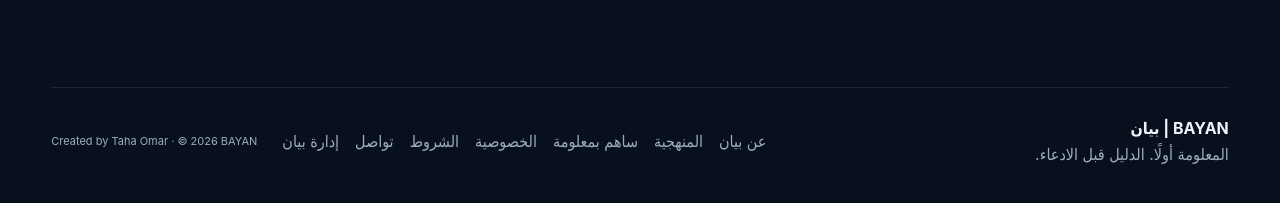
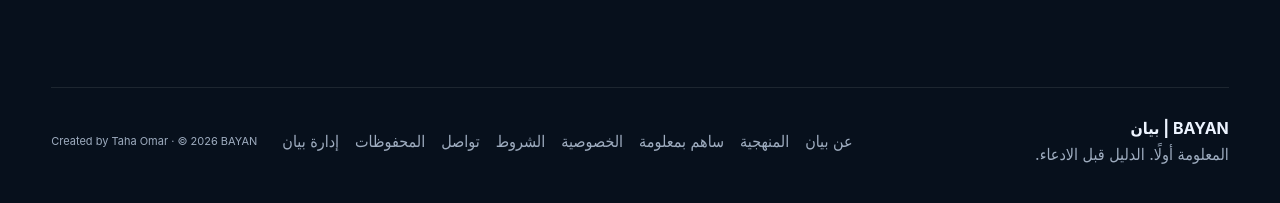
Before and after one commit to TaHa41/BAYAN, a website: page public/index.html in a window 1280 px wide. Shown: the part 305-508 px from the top of the page. Drawn offline with Linux system fonts and the light colour scheme; no server answers.

Commit message:
Add PWA metadata and saved articles navigation

```diff
--- a/public/index.html
+++ b/public/index.html
@@ -7,6 +7,8 @@
 <meta name="description" content="BAYAN | بيان — منصة عربية وإنجليزية للمعلومة والمعرفة والبحث.">
 <meta name="google-site-verification" content="GNb6pX-28eMbpuOezfmi_N6hM9g_zvusJ4FvclLTFqw">
 <link rel="icon" href="/logo.svg" type="image/svg+xml">
+<link rel="manifest" href="/manifest.json">
+<link rel="apple-touch-icon" href="/logo.svg">
 <link rel="stylesheet" href="/styles.css?v=20261003-14">
 <title>BAYAN | بيان</title>
 </head>
@@ -29,7 +31,7 @@
 <main id="app"></main>
 <footer class="footer">
   <div><strong>BAYAN | بيان</strong><p>المعلومة أولًا. الدليل قبل الادعاء.</p></div>
-  <div class="footer-links"><a href="/about">عن بيان</a><a href="/methodology">المنهجية</a><a href="/contribute">ساهم بمعلومة</a><a href="/privacy">الخصوصية</a><a href="/terms">الشروط</a><a href="/contact">تواصل</a><a href="/review">إدارة بيان</a></div>
+  <div class="footer-links"><a href="/about">عن بيان</a><a href="/methodology">المنهجية</a><a href="/contribute">ساهم بمعلومة</a><a href="/privacy">الخصوصية</a><a href="/terms">الشروط</a><a href="/contact">تواصل</a><a href="/saved">المحفوظات</a><a href="/review">إدارة بيان</a></div>
   <small>Created by Taha Omar · © <span id="year"></span> BAYAN</small>
 </footer>
 <script src="/content-data.js?v=20261003-14"></script>
```
